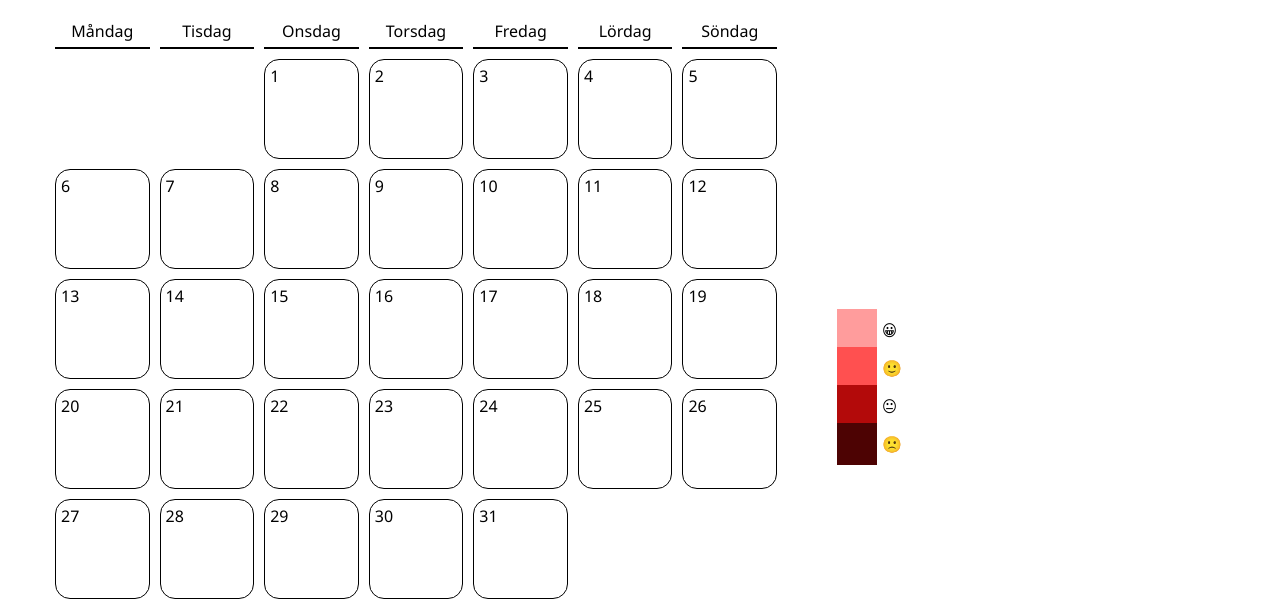
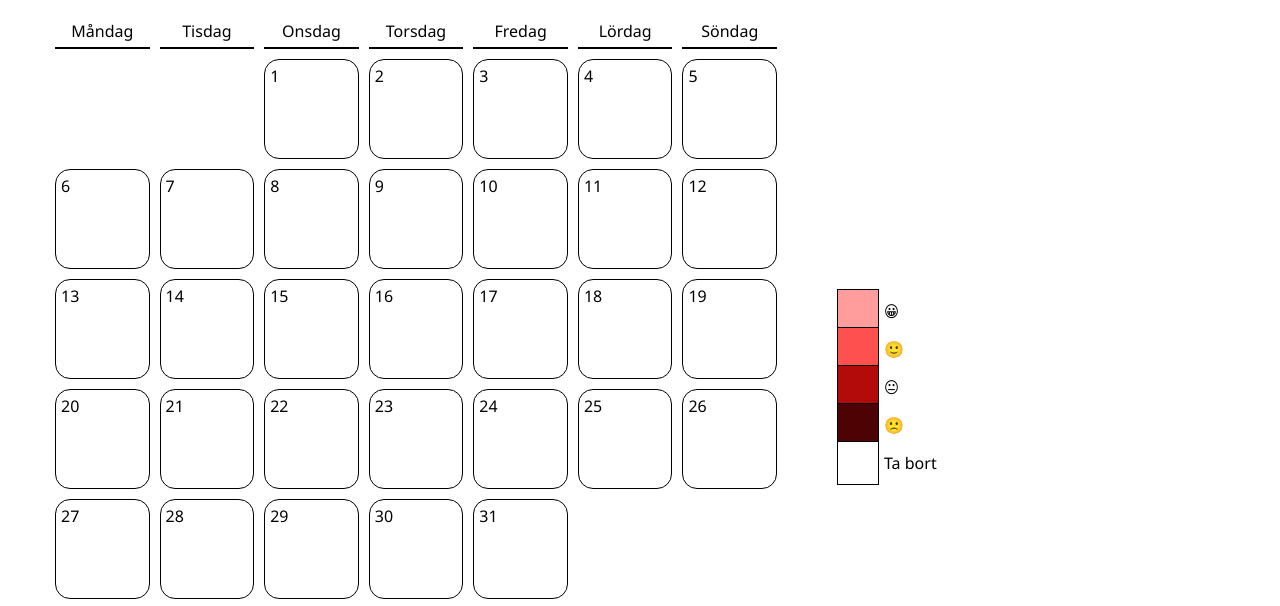
Before and after one commit to mino225/bulletjournal, a plain HTML site: page index.html in a window 1280 px wide. Shown: the part 171-777 px from the top of the page. Drawn offline with Linux system fonts and the light colour scheme.

Commit message:
kan ta bort färgerna

```diff
--- a/index.html
+++ b/index.html
@@ -77,6 +77,7 @@
             <p><span class="habitMarker" id="happyMood" onclick="changeColorHappy()"></span>🙂</p>
             <p><span class="habitMarker" id="okMood" onclick="changeColorOk()"></span>😐</p>
             <p><span class="habitMarker" id="sadMood" onclick="changeColorSad()"></span>🙁</p>
+            <p><span class="habitMarker" id="removeMood" onclick="changeColorRemove()"></span>Ta bort</p>
         </div>
     </div>
 
--- a/markDays.js
+++ b/markDays.js
@@ -4,20 +4,24 @@
 //   this.style.backgroundColor='red'
 // }
 number = 0;
-colors = ["rgb(255, 156, 156)", "rgb(255, 80, 80)", "rgb(179, 10, 10)", "rgb(77, 3, 3)"];
+colors = ["white", "rgb(255, 156, 156)", "rgb(255, 80, 80)", "rgb(179, 10, 10)", "rgb(77, 3, 3)"];
 
 function changeColorHappiest() {
-  number = 0;
+  number = 1;
 }
 
 function changeColorHappy() {
-  number = 1;
+  number = 2;
 }
 
 function changeColorOk() {
-  number = 2;
+  number = 3;
 }
 
 function changeColorSad() {
-  number = 3;
+  number = 4;
 }
+
+function changeColorRemove() {
+  number = 0;
+}
--- a/style.css
+++ b/style.css
@@ -90,6 +90,12 @@ body {
     margin-right: 5px;
 }
 
+.habitMarker {
+    border: solid;
+    border-width: 1px;
+    border-color: black;
+}
+
 .habitMarker:hover {
     cursor: pointer;
 }
@@ -109,3 +115,7 @@ body {
 #sadMood {
     background-color: rgb(77, 3, 3);
 }
+
+#removeMood {
+    background-color: white;
+}
```
